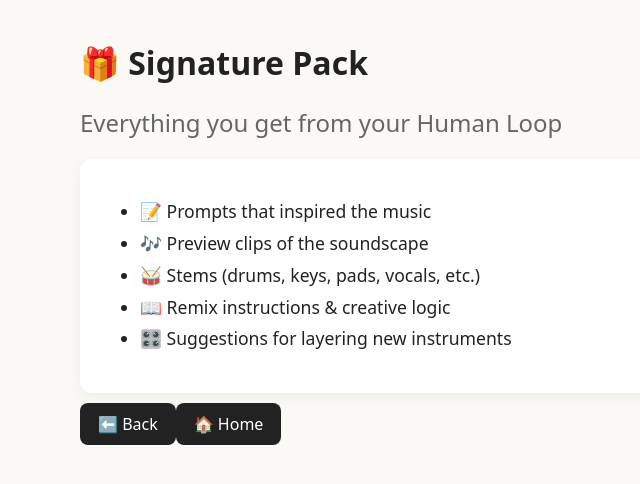
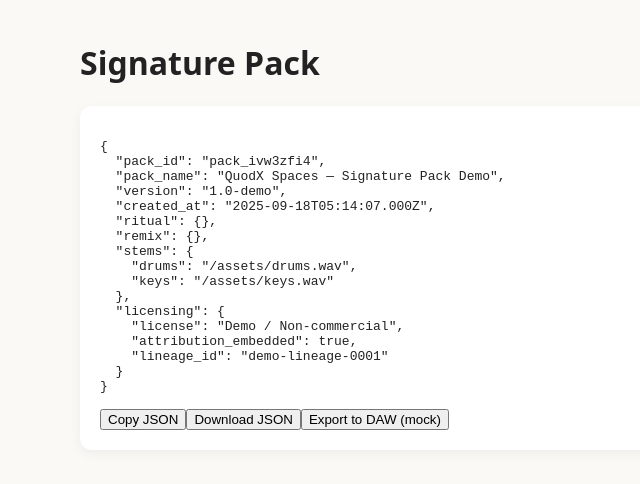
Before and after one commit to djq-dev/quodx-demo-clean, a Next.js app: page /export in a window 1280 px wide. Shown: the top 484 px of the page, without its empty margins (160-800 px from the left). Built offline with nearby package versions, Linux system fonts and the light colour scheme.

Commit message:
Update export.js

```diff
--- a/pages/export.js
+++ b/pages/export.js
@@ -1,28 +1,77 @@
-export default function Export() {
+import { useEffect, useState } from "react";
+
+export default function ExportPack() {
+  const [ritual, setRitual] = useState(null);
+  const [remix, setRemix] = useState(null);
+  const [pack, setPack] = useState(null);
+  const [showDaw, setShowDaw] = useState(false);
+
+  useEffect(() => {
+    const r = typeof window !== "undefined" ? localStorage.getItem("quodx.ritual") : null;
+    const m = typeof window !== "undefined" ? localStorage.getItem("quodx.remix") : null;
+    const ritualObj = r ? JSON.parse(r) : null;
+    const remixObj  = m ? JSON.parse(m) : null;
+    setRitual(ritualObj);
+    setRemix(remixObj);
+
+    const packObj = {
+      pack_id: "pack_" + Math.random().toString(36).slice(2, 10),
+      pack_name: "QuodX Spaces — Signature Pack Demo",
+      version: "1.0-demo",
+      created_at: new Date().toISOString(),
+      ritual: ritualObj || {},
+      remix: remixObj || {},
+      stems: {
+        drums: "/assets/drums.wav",
+        keys: "/assets/keys.wav"
+      },
+      licensing: {
+        license: "Demo / Non-commercial",
+        attribution_embedded: true,
+        lineage_id: "demo-lineage-0001"
+      }
+    };
+    setPack(packObj);
+  }, []);
+
+  function copy() {
+    navigator.clipboard.writeText(JSON.stringify(pack, null, 2));
+    alert("Copied JSON");
+  }
+  function download() {
+    const blob = new Blob([JSON.stringify(pack, null, 2)], { type: "application/json" });
+    const a = document.createElement("a");
+    a.href = URL.createObjectURL(blob);
+    a.download = "signature-pack.json";
+    a.click();
+  }
+
   return (
     <div className="container">
-      <header>
-        <h1>🎁 Signature Pack</h1>
-        <h2 style={{ fontWeight: "normal", color: "#666" }}>
-          Everything you get from your Human Loop
-        </h2>
-      </header>
+      <header><h1>Signature Pack</h1></header>
 
       <section className="panel">
-        <ul style={{ lineHeight: "1.8em", fontSize: "1.1em" }}>
-          <li>📝 Prompts that inspired the music</li>
-          <li>🎶 Preview clips of the soundscape</li>
-          <li>🥁 Stems (drums, keys, pads, vocals, etc.)</li>
-          <li>📖 Remix instructions & creative logic</li>
-          <li>🎛️ Suggestions for layering new instruments</li>
-        </ul>
+        <pre>{JSON.stringify(pack, null, 2)}</pre>
+        <div className="row">
+          <button onClick={copy}>Copy JSON</button>
+          <button onClick={download}>Download JSON</button>
+          <button onClick={()=>setShowDaw(true)}>Export to DAW (mock)</button>
+        </div>
       </section>
 
-      {/* Back/Home */}
-      <div className="row" style={{ marginTop: "20px", justifyContent: "space-between" }}>
-        <a className="button" href="/visualize">⬅️ Back</a>
-        <a className="button" href="/">🏠 Home</a>
-      </div>
+      {showDaw && (
+        <div className="modal">
+          <div className="modal-content">
+            <h2>DAW Plugin (Mock)</h2>
+            <p>This is how the pack could load into a DAW.</p>
+            <img src="/assets/daw-mock.png" alt="daw mock" style={{width:"100%", border:"1px solid #444", borderRadius:8}} />
+            <div className="row" style={{marginTop:12}}>
+              <a className="button" href="/assets/quodx-demo.vst3" download>Download Plugin (mock)</a>
+              <button className="secondary" onClick={()=>setShowDaw(false)}>Close</button>
+            </div>
+          </div>
+        </div>
+      )}
     </div>
   );
 }
```
